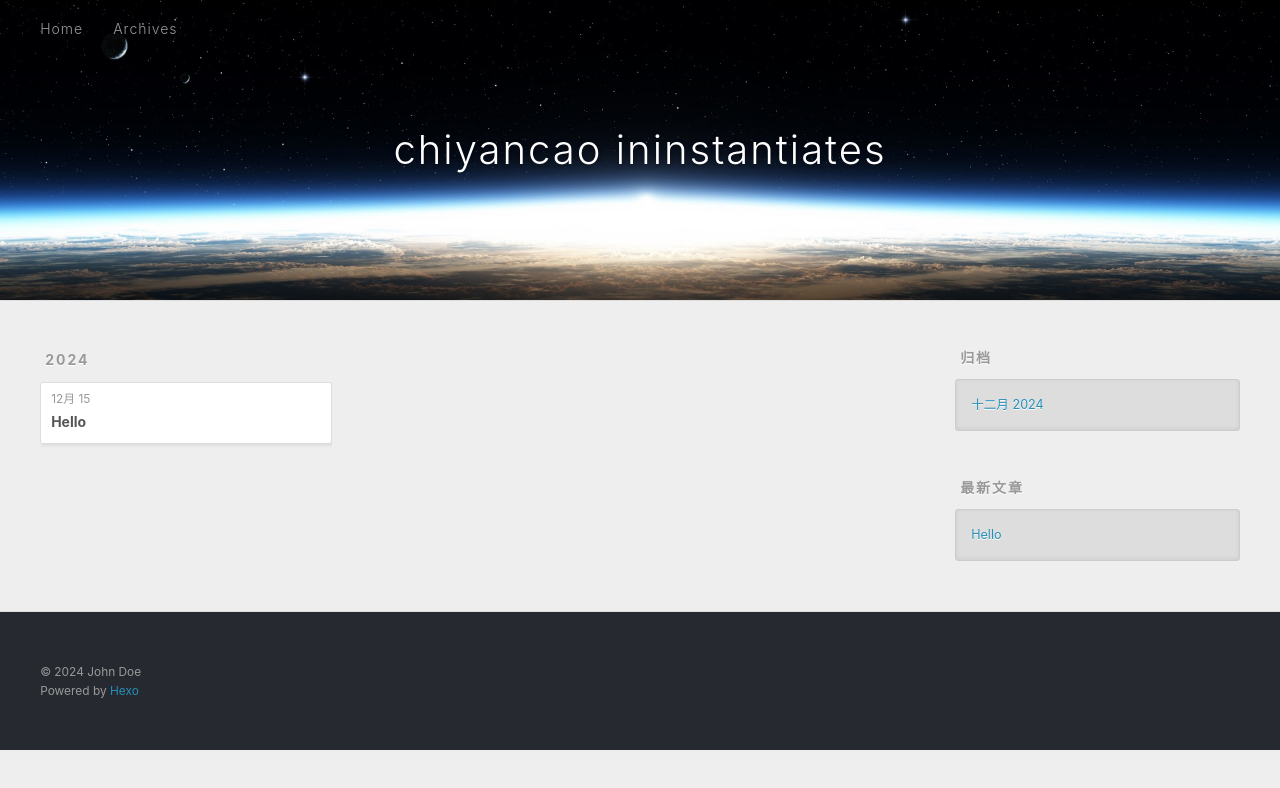
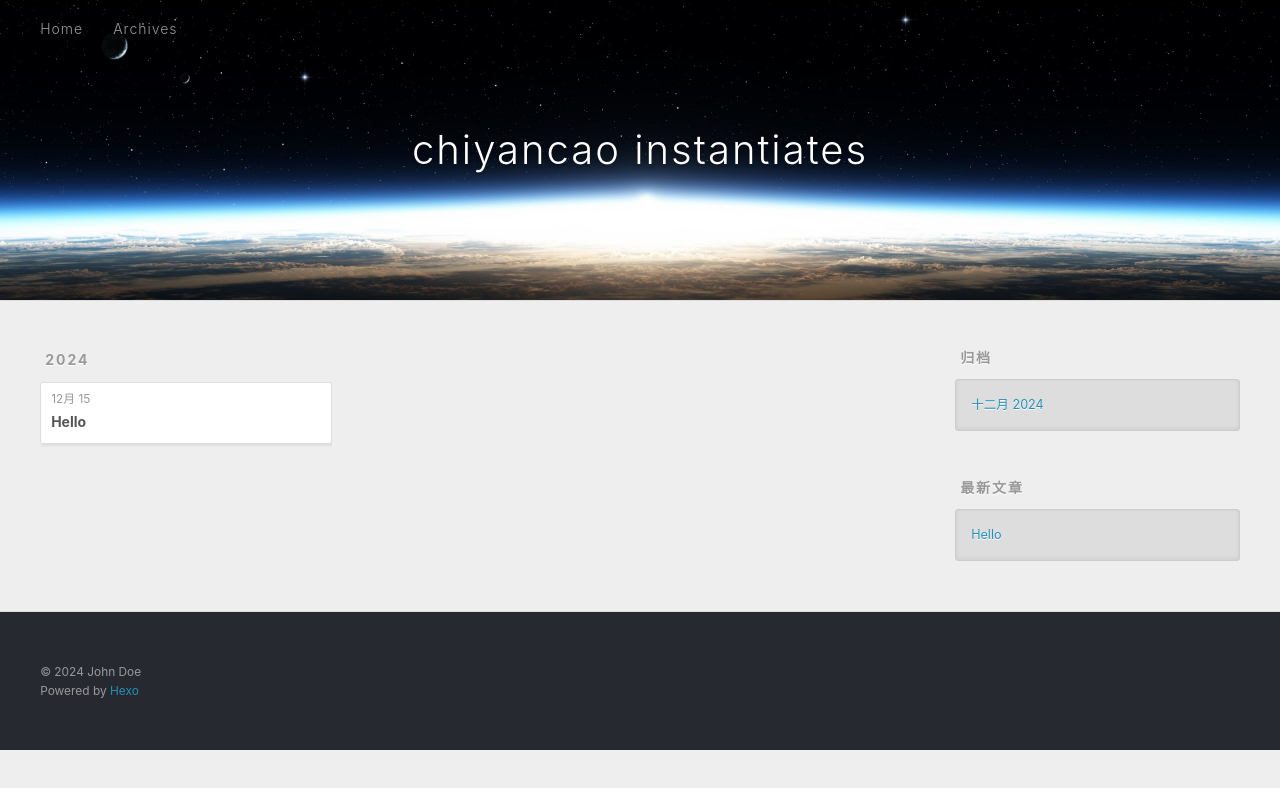
Before and after one commit to chiyancao/chiyancao.github.io, a plain HTML site: page archives/2024/12/index.html in a window 1280 px wide. Drawn offline with Linux system fonts and the light colour scheme.

Commit message:
Site updated: 2024-12-15 20:25:20

```diff
--- a/archives/2024/12/index.html
+++ b/archives/2024/12/index.html
@@ -4,17 +4,17 @@
   <meta charset="utf-8">
 
 
-  <title>归档: 2024/12 | chiyancao ininstantiates</title>
+  <title>归档: 2024/12 | chiyancao instantiates</title>
   <meta name="viewport" content="width=device-width, initial-scale=1, shrink-to-fit=no">
   <meta property="og:type" content="website">
-<meta property="og:title" content="chiyancao ininstantiates">
+<meta property="og:title" content="chiyancao instantiates">
 <meta property="og:url" content="http://example.com/archives/2024/12/index.html">
-<meta property="og:site_name" content="chiyancao ininstantiates">
+<meta property="og:site_name" content="chiyancao instantiates">
 <meta property="og:locale" content="zh_CN">
 <meta property="article:author" content="John Doe">
 <meta name="twitter:card" content="summary">
 
-    <link rel="alternate" href="/atom.xml" title="chiyancao ininstantiates" type="application/atom+xml">
+    <link rel="alternate" href="/atom.xml" title="chiyancao instantiates" type="application/atom+xml">
 
 
     <link rel="shortcut icon" href="/favicon.png">
@@ -39,7 +39,7 @@
   <div id="header-outer" class="outer">
     <div id="header-title" class="inner">
       <h1 id="logo-wrap">
-        <a href="/" id="logo">chiyancao ininstantiates</a>
+        <a href="/" id="logo">chiyancao instantiates</a>
       </h1>
 
     </div>
```
Also changed, not shown: 2024/12/15/hello-world/index.html (+4 -4 lines), about/index.html (+4 -4 lines), archives/2024/index.html (+5 -5 lines), archives/index.html (+5 -5 lines), index.html (+5 -5 lines).
